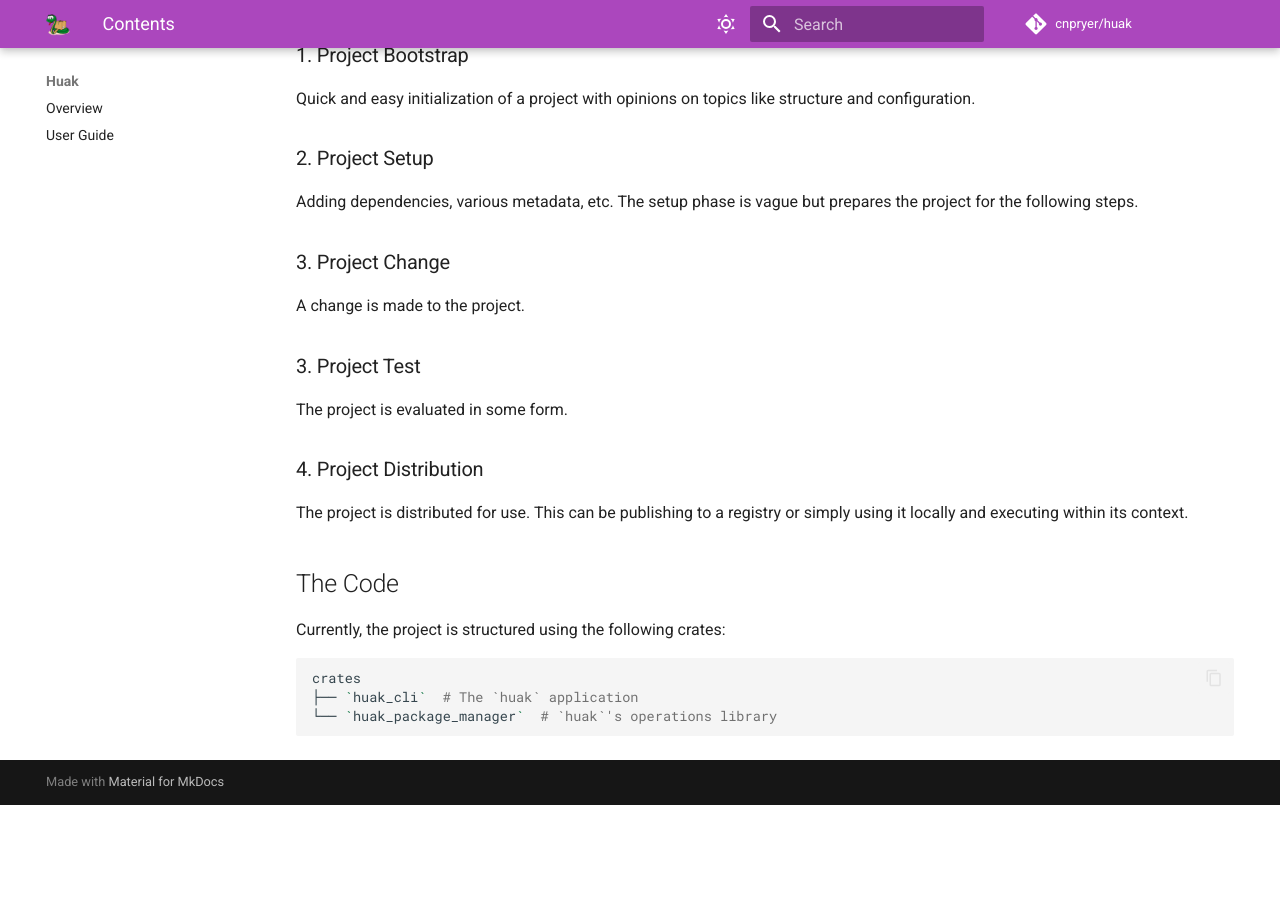
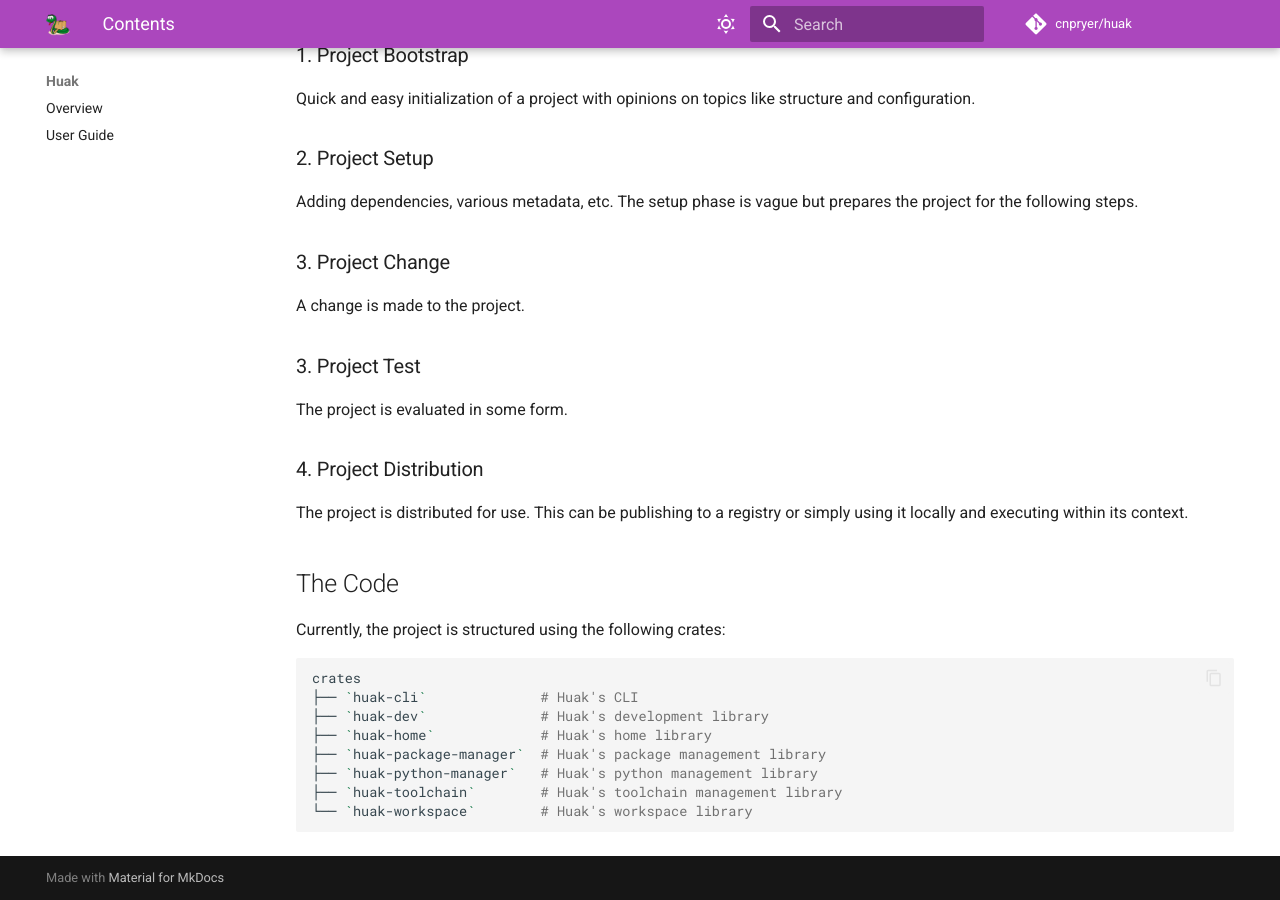
Before and after one commit to cnpryer/huak, an MkDocs documentation site: the page built from docs/development.md, in a window 1280 px wide and 900 px high, scrolled down 630 px. Built offline with MkDocs 1.6.1 and Material for MkDocs 9.7.7, drawn with Linux system fonts in a browser that asks for light colours; comment, search, counter and statistics services are not loaded; before the commit the page ends 1435 px from its top, so only the background shows below that.

Commit message:
Update development.md

````diff
--- a/docs/development.md
+++ b/docs/development.md
@@ -46,6 +46,11 @@ Currently, the project is structured using the following crates:
 
 ```bash
 crates
-├── `huak_cli`  # The `huak` application
-└── `huak_package_manager`  # `huak`'s operations library
+├── `huak-cli`              # Huak's CLI
+├── `huak-dev`              # Huak's development library
+├── `huak-home`             # Huak's home library
+├── `huak-package-manager`  # Huak's package management library
+├── `huak-python-manager`   # Huak's python management library
+├── `huak-toolchain`        # Huak's toolchain management library
+└── `huak-workspace`        # Huak's workspace library
 ```
````
